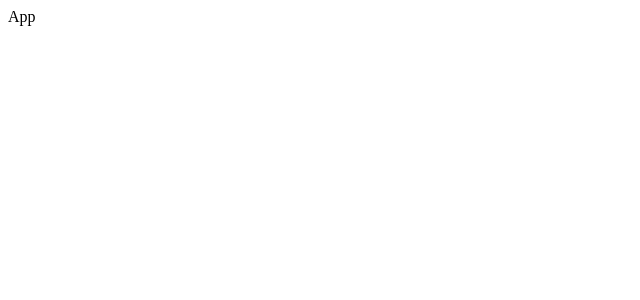
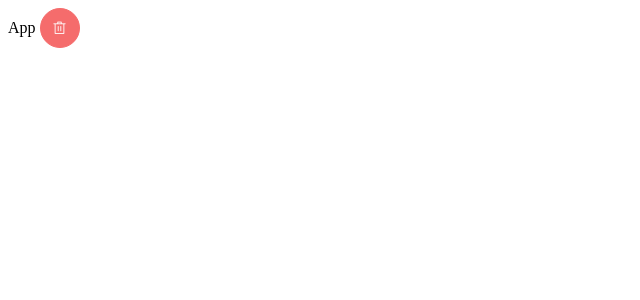
Before and after one commit to VitoZH/BH-Headline, a Vue app: page / in a window 1280 px wide. Shown: the top 300 px of the page, without its empty margins (0-640 px from the left). Built offline with nearby package versions, Linux system fonts and the light colour scheme.

Commit message:
配置element-ui

```diff
--- a/package.json
+++ b/package.json
@@ -9,6 +9,7 @@
   },
   "dependencies": {
     "core-js": "^2.6.5",
+    "element-ui": "^2.10.1",
     "vue": "^2.6.10"
   },
   "devDependencies": {
--- a/src/App.vue
+++ b/src/App.vue
@@ -1,6 +1,6 @@
 <template>
   <div id="app">
-    App
+    App <el-button type="danger" icon="el-icon-delete" circle></el-button>
   </div>
 </template>
 
--- a/src/main.js
+++ b/src/main.js
@@ -1,6 +1,10 @@
 import Vue from 'vue'
 import App from './App.vue'
-
+// 导入element-ui
+import ELEMENT from 'element-ui'
+import 'element-ui/lib/theme-chalk/index.css'
+// 注册组件
+Vue.use(ELEMENT)
 Vue.config.productionTip = false
 
 new Vue({
```
Also changed, not shown: 1 other file (tests, documents, lock files or other folders).
